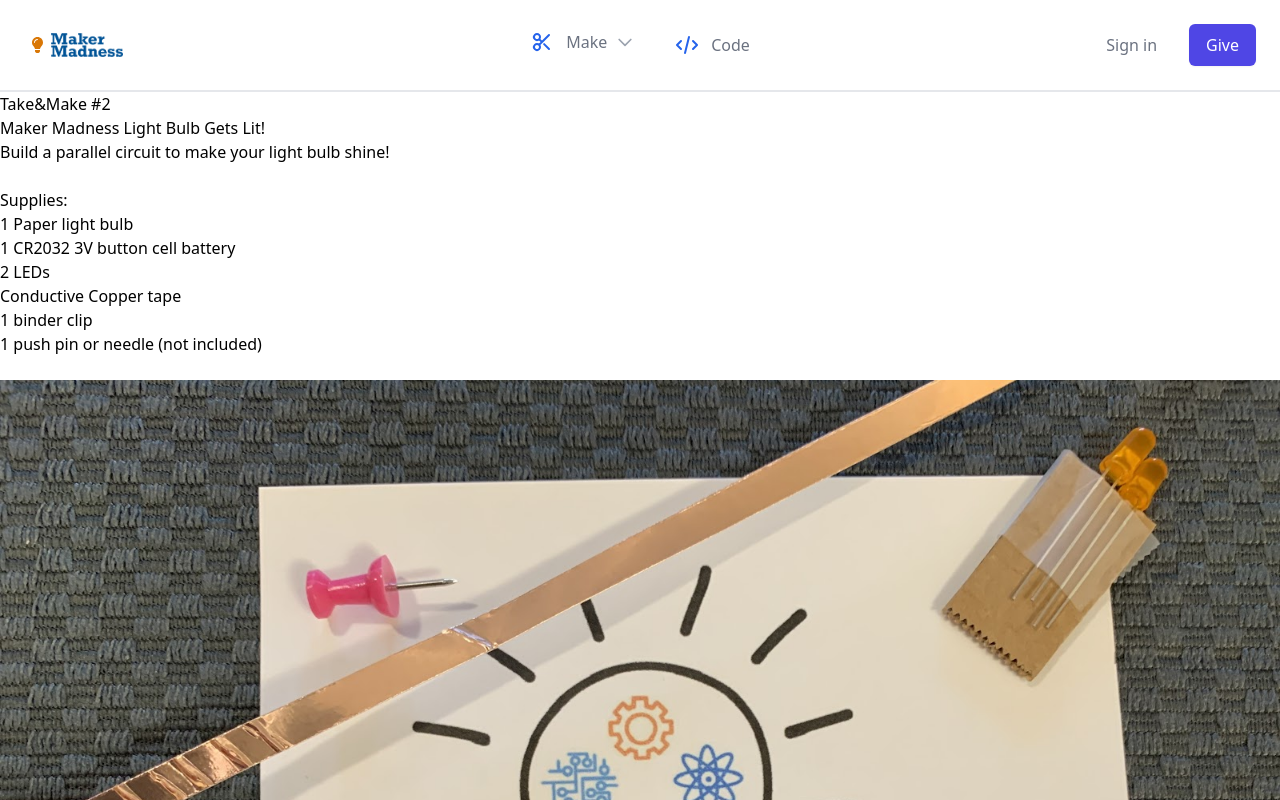
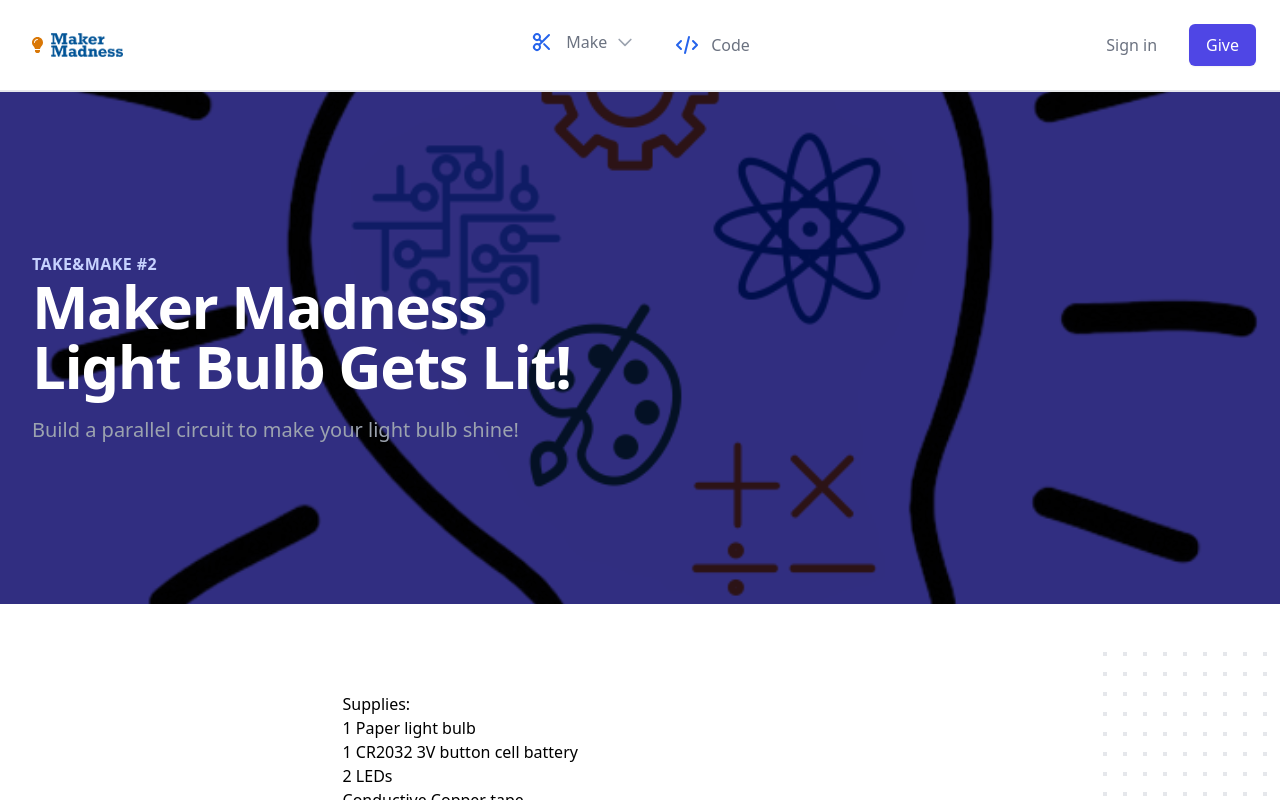
Before and after one commit to larboyer/maker-madness-web5, a React (Create React App) app: page /takemake02 in a window 1280 px wide. Shown: the top 800 px of the page. Built offline with nearby package versions, Linux system fonts and the light colour scheme; what @tailwindcss/typography would draw is missing.

Commit message:
feat: ✨ Added a PageHero and PageTemplate compositional component for wrapping page content.

```diff
--- /dev/null
+++ b/src/components/PageHero.js
@@ -0,0 +1,31 @@
+import React from 'react';
+// import ContentBackground from './ContentBackground';
+import mm_bulb from '../img/mm_bulb_00.png';
+
+const PageHero = (props) => {
+  return (
+    <div className="relative py-16 bg-white overflow-hidden">
+      <div className="absolute inset-0">
+        <img className="w-full h-full object-cover" src={mm_bulb} alt="" />
+        <div
+          className="absolute inset-0 bg-indigo-900"
+          style={{ mixBlendMode: 'multiply' }}
+          aria-hidden="true"
+        />
+      </div>
+      <div className="relative max-w-7xl mx-auto py-16 px-4 sm:py-24 sm:px-6 lg:px-8 lg:flex lg:justify-between">
+        <div className="max-w-xl">
+          <p className="text-base font-semibold text-indigo-200 tracking-wide uppercase">
+            {props.supHeader}
+          </p>
+          <h2 className="text-4xl font-extrabold text-white sm:text-5xl sm:tracking-tight lg:text-6xl">
+            {props.mainHeader}
+          </h2>
+          <p className="mt-5 text-xl text-gray-400">{props.subHeader}</p>
+        </div>
+      </div>
+    </div>
+  );
+};
+
+export default PageHero;
--- /dev/null
+++ b/src/components/PageTemplate.js
@@ -0,0 +1,17 @@
+import React from 'react';
+import ContentBackground from './ContentBackground';
+
+const PageTemplate = (props) => {
+  return (
+    <div className="relative py-16 bg-white overflow-hidden">
+      <ContentBackground />
+      <div className="px-4 sm:px-6 lg:px-8">
+        <div className="max-w-prose mx-auto prose prose-lg">
+          {props.children}
+        </div>
+      </div>
+    </div>
+  );
+};
+
+export default PageTemplate;
--- a/src/pages/Code.js
+++ b/src/pages/Code.js
@@ -1,26 +1,13 @@
 import React from 'react';
-import ContentBackground from '../components/ContentBackground';
+import PageHero from '../components/PageHero';
 
 const Code = () => {
   return (
-    <div className="relative py-16 bg-white overflow-hidden">
-      <ContentBackground />
-      <div className="relative px-4 sm:px-6 lg:px-8">
-        <div className="text-lg max-w-prose mx-auto">
-          <h1>
-            <span className="block text-base text-center text-indigo-600 font-semibold tracking-wide uppercase">
-              Maker Madness
-            </span>
-            <span className="mt-2 block text-3xl text-center leading-8 font-extrabold tracking-tight text-gray-900 sm:text-4xl">
-              Code
-            </span>
-          </h1>
-          <p className="mt-8 text-xl text-gray-500 leading-8">
-            Make awsome things. Do it often!
-          </p>
-        </div>
-      </div>
-    </div>
+    <PageHero
+      supHeader="Maker Madness"
+      mainHeader="Code"
+      subHeader="Make awesome things. Do it often!"
+    />
   );
 };
 
--- a/src/pages/Home.js
+++ b/src/pages/Home.js
@@ -1,47 +1,48 @@
 import React from 'react';
 import mm_bulb from '../img/mm_bulb_00.png';
 import achieve_logo from '../img/achieve_logo_02.png';
-import ContentBackground from '../components/ContentBackground';
+import PageTemplate from '../components/PageTemplate';
 
 const Home = () => {
   return (
     <>
-      <div className="bg-white">
-        <div className="max-w-7xl mx-auto py-16 px-4 sm:py-24 sm:px-6 lg:px-8">
+      <div className="relative bg-white overflow-hidden">
+        <div className="absolute inset-0">
+          <img className="w-full h-full object-cover" src={mm_bulb} alt="" />
+          <div
+            className="absolute inset-0 bg-indigo-900"
+            style={{ mixBlendMode: 'multiply' }}
+            aria-hidden="true"
+          />
+        </div>
+        <div className="relative max-w-7xl mx-auto py-16 px-4 sm:py-24 sm:px-6 lg:px-8">
           <div className="text-center">
-            <h2 className="text-base font-semibold text-indigo-600 tracking-wide uppercase">
+            <h2 className="text-base font-semibold text-indigo-200 tracking-wide uppercase">
               Maker Madness 2021
             </h2>
-            <p className="mt-1 text-4xl font-extrabold text-gray-900 sm:text-5xl sm:tracking-tight lg:text-6xl">
+            <p className="mt-1 text-4xl font-extrabold text-white sm:text-5xl sm:tracking-tight lg:text-6xl">
               @Home edition!
             </p>
-            <p className="max-w-xl mt-5 mx-auto text-xl text-gray-500">
+            <p className="max-w-xl mt-5 mx-auto text-xl text-gray-400">
               We're taking the event from the CHS cafe to your kitchen table.
             </p>
           </div>
         </div>
       </div>
-
-      <div className="relative py-16 bg-white overflow-hidden">
-        <ContentBackground />
-        <div className="px-4 sm:px-6 lg:px-8">
-          <div className="text-lg max-w-prose mx-auto prose prose-lg">
-            <h3>Saturday, April 24th, 10-2pm.</h3>
-          </div>
-          <div className="mt-6 prose prose-blue prose-lg text-gray-500 mx-auto">
+      <PageTemplate>
+        <h3 className="text-lg">Saturday, April 24th, 10-2pm.</h3>
         <h4>Activities</h4>
         <ul>
           <li>
-                <strong>Take&amp;Make</strong> - Pick up project bags around
-                South Orange &amp; Maplewood.
+            <strong>Take&amp;Make</strong> - Pick up project bags around South
+            Orange &amp; Maplewood.
           </li>
           <li>
-                <strong>OYO (OnYourOwn)</strong> - Do projects just with
-                materials you can prob find @home
+            <strong>OYO (OnYourOwn)</strong> - Do projects just with materials
+            you can prob find @home
           </li>
           <li>
-                <strong>Meet the Bees</strong> - Come buzz with a real bee
-                colony
+            <strong>Meet the Bees</strong> - Come buzz with a real bee colony
           </li>
           <li>
             <strong>Live Demos</strong> - Come see on utside woodworking
@@ -52,15 +53,12 @@
             connected cardboard robots
           </li>
           <li>
-                <strong>Code.org</strong> - Or try other code challenges for all
-                age levels
+            <strong>Code.org</strong> - Or try other code challenges for all age
+            levels
           </li>
         </ul>
-            <img src={mm_bulb} alt="logo" />
         <img src={achieve_logo} alt="logo" />
-          </div>
-        </div>
-      </div>
+      </PageTemplate>
     </>
   );
 };
--- a/src/pages/TakeMake02.js
+++ b/src/pages/TakeMake02.js
@@ -16,13 +16,18 @@
 import img15 from '../img/tnm02/tnm02-52.jpg';
 import img16 from '../img/tnm02/tnm02-54.jpg';
 import img17 from '../img/tnm02/tnm02-56.jpg';
+import PageHero from '../components/PageHero';
+import PageTemplate from '../components/PageTemplate';
 
 const TakeMake02 = () => {
   return (
-    <div className="prose">
-      <h1>Take&amp;Make #2</h1>
-      <h3>Maker Madness Light Bulb Gets Lit!</h3>
-      <h5>Build a parallel circuit to make your light bulb shine!</h5>
+    <>
+      <PageHero
+        supHeader="Take&amp;Make #2"
+        mainHeader="Maker Madness Light Bulb Gets Lit!"
+        subHeader="Build a parallel circuit to make your light bulb shine!"
+      />
+      <PageTemplate>
         <br />
         <h6>Supplies:</h6>
         <ul>
@@ -39,8 +44,8 @@
         <br />
         <p>
           Test your LEDs and the battery. Each LED has two prongs.  One is
-        slightly longer than the other.  The longer prong is positive. The short
-        prong is negative.
+          slightly longer than the other.  The longer prong is positive. The
+          short prong is negative.
         </p>
         <br />
         <img className="transform scale-100" src={img02} alt="logo" />
@@ -60,8 +65,8 @@
         <p>
           Use your push pin or needle to poke small holes in your light bulb for
           the LEDs.  The holes should be parallel to each other to create the
-        parallel circuit. For example, you can put one whole in the gear and one
-        in the painters pallet.
+          parallel circuit. For example, you can put one whole in the gear and
+          one in the painters pallet.
         </p>
         <br />
         <img className="transform scale-100" src={img05} alt="logo" />
@@ -87,7 +92,8 @@
         <p>
           Take the copper tape and peel back the white backing. Attach an 4 inch
           piece (approx)  of copper tape horizontally from the middle of the
-        triangle formed by the fold in the paper past the end of the far prong.
+          triangle formed by the fold in the paper past the end of the far
+          prong.
         </p>
         <br />
         <img className="transform scale-100" src={img09} alt="logo" />
@@ -100,15 +106,16 @@
         <img className="transform scale-100" src={img10} alt="logo" />
         <br />
         <p>
-        Place copper tape under each prong. The tape shouldn’t meet at the LED.
+          Place copper tape under each prong. The tape shouldn’t meet at the
+          LED.
         </p>
         <br />
         <img className="transform scale-100" src={img11} alt="logo" />
         <br />
         <p>
           Once you have tape under each prong you’ll add another piece of tape
-        over the prong - like a sandwich! The tape on the top left prong should
-        be a little longer than the others.
+          over the prong - like a sandwich! The tape on the top left prong
+          should be a little longer than the others.
         </p>
         <br />
         <img className="transform scale-100" src={img12} alt="logo" />
@@ -122,8 +129,8 @@
         <br />
         <p>
           Now it’s time to test your circuit!  Place your battery on the tail of
-        the top left prong.  If the prongs on the left are positive (the longer
-        prongs) place the positive side of the battery facing down.  If
+          the top left prong.  If the prongs on the left are positive (the
+          longer prongs) place the positive side of the battery facing down.  If
           negative, do the reverse!
         </p>
         <br />
@@ -131,8 +138,8 @@
         <br />
         <p>Fold the Paper at the crease and your LEDs should light! </p>
         <p>
-        Make sure that the circuit is closed by checking that the copper tape on
-        the fold touches the battery.
+          Make sure that the circuit is closed by checking that the copper tape
+          on the fold touches the battery.
         </p>
         <br />
         <img className="transform scale-100" src={img15} alt="logo" />
@@ -157,7 +164,8 @@
             both positive prongs are on the same side.
           </li>
         </ol>
-    </div>
+      </PageTemplate>
+    </>
   );
 };
 
```
Lines whose indentation alone changed are shown as unchanged.
